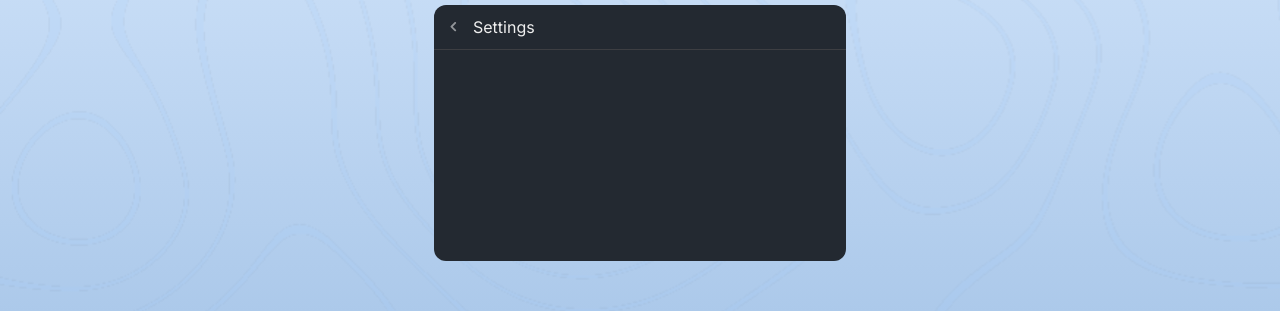
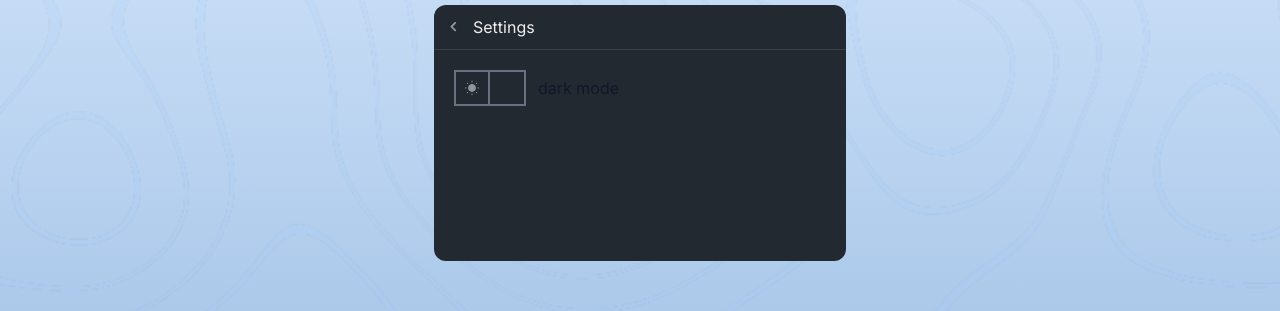
Before and after one commit to jotadagostin/pomodoroTimer, a React (Vite) app in the folder pomodoro/: page /configs in a window 1280 px wide. Shown: the part 267-578 px from the top of the page. Built offline with nearby package versions, Linux system fonts and the light colour scheme.

Commit message:
new component
transition swittch dark and light mode

```diff
--- /dev/null
+++ b/pomodoro/src/components/Switch.tsx
@@ -0,0 +1,48 @@
+import { useState } from "react";
+import darkModeSvg from "../assets/darkmode.svg";
+import lightModeSvg from "../assets/lightmode.svg";
+
+export function Switch() {
+  const [darkMode, setDarkMode] = useState(false);
+
+  return (
+    <div className="">
+      <label className="inline-flex items-center cursor-pointer relative">
+        {/* Input escondido */}
+        <input
+          type="checkbox"
+          className="sr-only peer"
+          checked={darkMode}
+          onChange={() => setDarkMode(!darkMode)}
+        />
+
+        {/* Trilha do switch */}
+        <div
+          className={`border-2 border-gray-500 w-18 h-9 transition-colors ${
+            darkMode
+              ? "bg-gray-800"
+              : "bg-[var(--text-default-inverse)] peer-checked:bg-blue-600 dark:peer-checked:bg-blue-600"
+          }`}
+        ></div>
+
+        {/* Botão deslizante */}
+        <div
+          className={`border-2 border-gray-500 absolute top-0 left-0 w-9 h-9 flex items-center justify-center transition-transform peer-checked:translate-x-9 ${
+            darkMode ? "bg-[#A0CCFF]" : "bg-[var(--text-default-inverse)]"
+          }`}
+        >
+          <img
+            src={darkMode ? darkModeSvg : lightModeSvg}
+            alt={darkMode ? "Dark mode" : "Light mode"}
+            className="w-4 h-4"
+          />
+        </div>
+
+        {/* Texto */}
+        <h2 className="ms-3 text-[16px] text-gray-900 dark:text-gray-300">
+          dark mode
+        </h2>
+      </label>
+    </div>
+  );
+}
--- a/pomodoro/src/pages/Configs.tsx
+++ b/pomodoro/src/pages/Configs.tsx
@@ -1,5 +1,6 @@
 import { Link } from "react-router";
 import arrowSetting from "../assets/arrow_settings.svg";
+import { Switch } from "../components/Switch";
 
 export default function Configs() {
   return (
@@ -12,8 +13,8 @@ export default function Configs() {
           </h1>
         </Link>
       </header>
-      <main>
-        <div></div>
+      <main className="w-[412px] h-[191px] flex px-5">
+        <Switch />
       </main>
     </div>
   );
```
Also changed, not shown: pomodoro/src/index.css (+0 -11 lines), pomodoro/src/assets/lightmode.svg.
